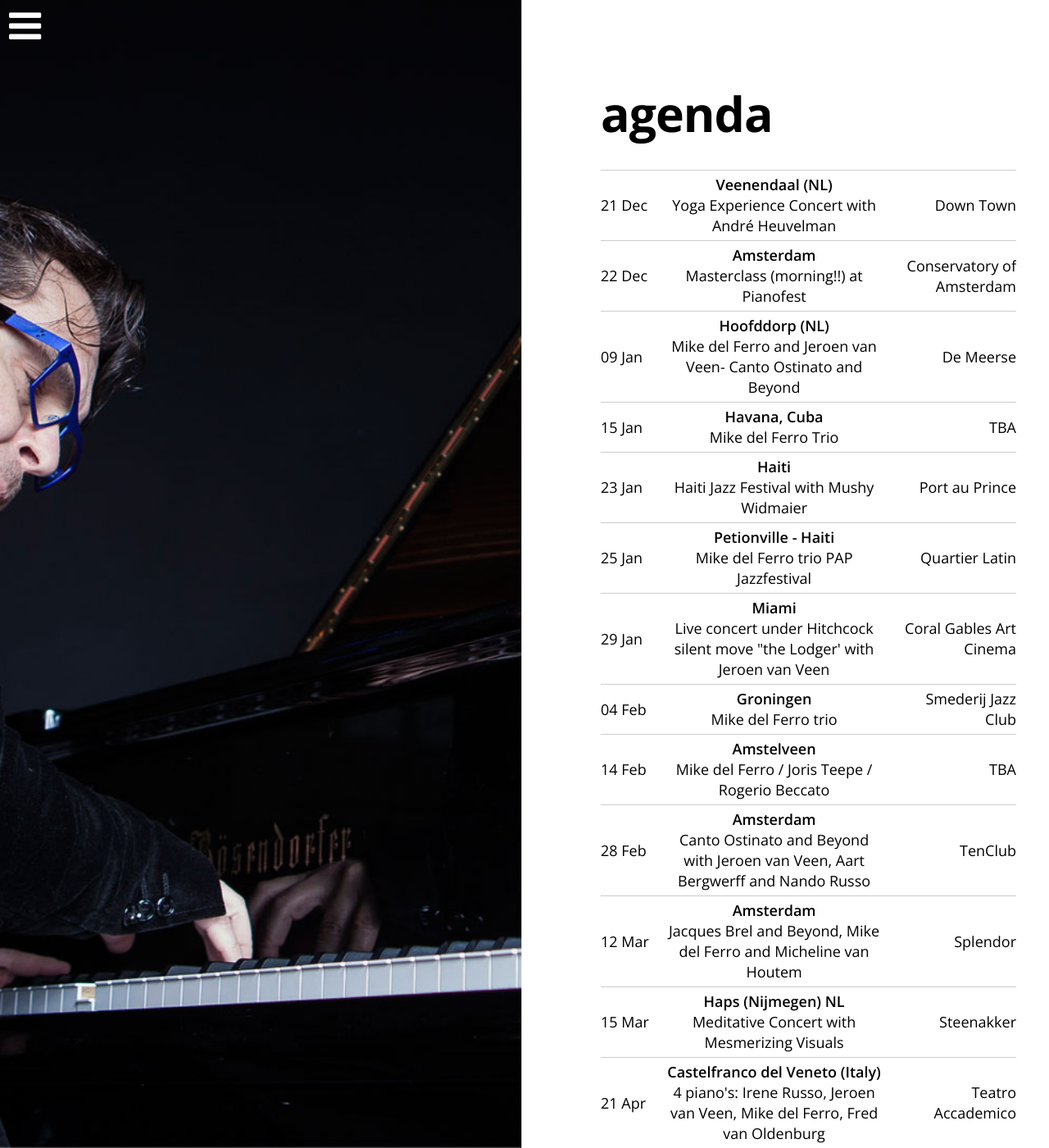
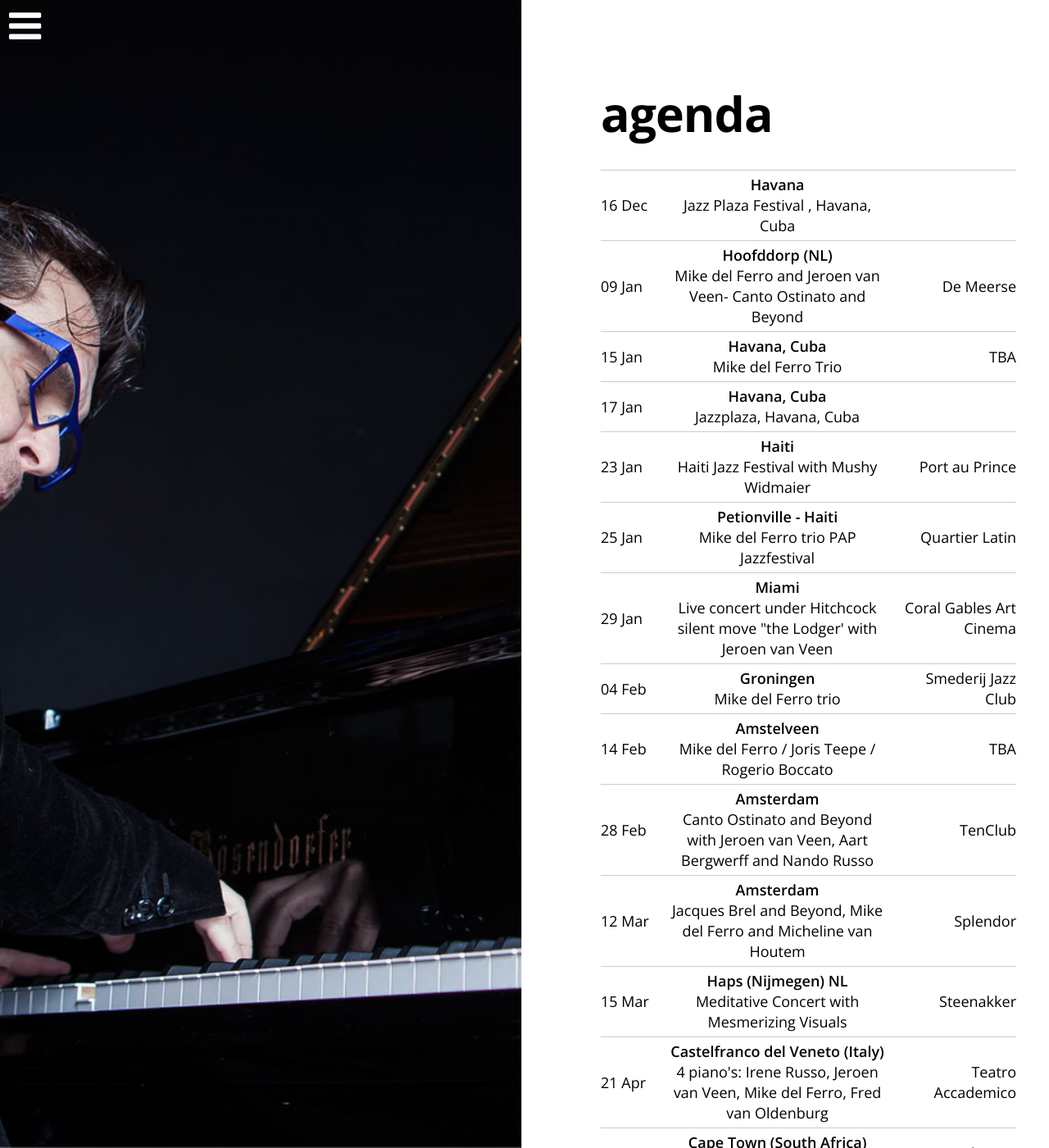
Before and after one commit to mikedelferro/website, a Jekyll site: the page built from agenda.html, in a window 1280 px wide and 1400 px high. Shown: the whole window at 82% size. Built offline with Jekyll 4.4.1, drawn with Linux system fonts in a browser that asks for light colours; nearby versions of some CDN libraries.

Commit message:
Updated '_data/gigs.yml' via CloudCannon

```diff
--- a/_data/gigs.yml
+++ b/_data/gigs.yml
@@ -4,7 +4,7 @@ items:
     location: Port au Prince
     venue: Haiti
     url: 'http://papjazzhaiti.org/'
-  - title: Mike del Ferro / Joris Teepe / Rogerio Beccato
+  - title: Mike del Ferro / Joris Teepe / Rogerio Boccato
     date: 2020-02-14 20:30:00
     location: TBA
     venue: Amstelveen
@@ -70,14 +70,13 @@ items:
     location: Quartier Latin
     venue: Petionville - Haiti
     url: www.papjazzhaiti.org
-  - title: Yoga Experience Concert with André Heuvelman
-    date: 2019-12-21 18:00:00
-    location: Down Town
-    venue: Veenendaal (NL)
-    url: >-
-      https://www.facebook.com/photo.php?fbid=10158960942733272&set=a.10152481657578272&type=3&theater
-  - title: Masterclass (morning!!)  at Pianofest
-    date: 2019-12-22 11:00:00
-    location: Conservatory of Amsterdam
-    venue: Amsterdam
-    url: 'https://www.pianofest.nl/programma'
+  - title: 'Jazz Plaza Festival , Havana, Cuba'
+    date: 2019-12-16 18:00:00
+    location:
+    venue: Havana
+    url:
+  - title: 'Jazzplaza, Havana, Cuba'
+    date: 2020-01-17 11:00:00
+    location:
+    venue: 'Havana, Cuba'
+    url:
```
